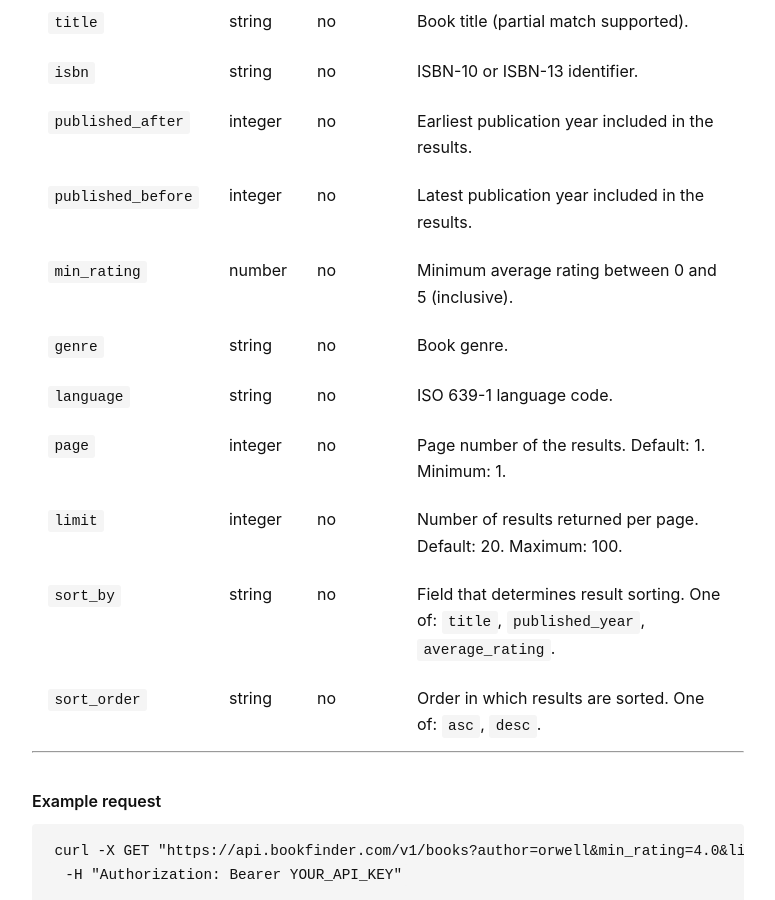
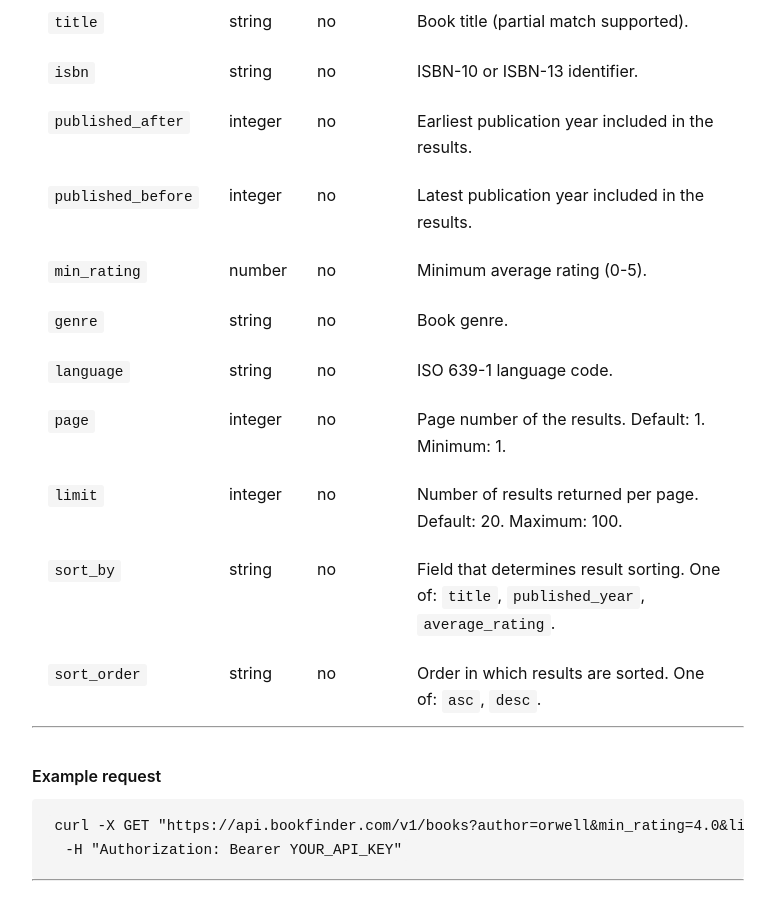
Before and after one commit to malynovskayuliia-eng/malynovskayuliia-eng.github.io, a Jekyll site: the page built from book-finder-api.md, in a window 1280 px wide and 900 px high, scrolled down 813 px. Shown: the whole window, without its empty margins (252-1027 px from the left). Built offline with Jekyll 4.4.1, drawn with Linux system fonts in a browser that asks for light colours.

Commit message:
Update book-finder-api.md

```diff
--- a/book-finder-api.md
+++ b/book-finder-api.md
@@ -43,7 +43,7 @@ Returns a paginated list of books.
 | `isbn` | string | no | ISBN-10 or ISBN-13 identifier. |
 | `published_after` | integer | no | Earliest publication year included in the results. |
 | `published_before` | integer | no | Latest publication year included in the results. |
-| `min_rating` | number | no | Minimum average rating between 0 and 5 (inclusive). |
+| `min_rating` | number | no | Minimum average rating (0-5). |
 | `genre` | string | no | Book genre. |
 | `language` | string | no | ISO 639-1 language code. |
 | `page` | integer | no | Page number of the results. Default: 1. Minimum: 1. |
```
